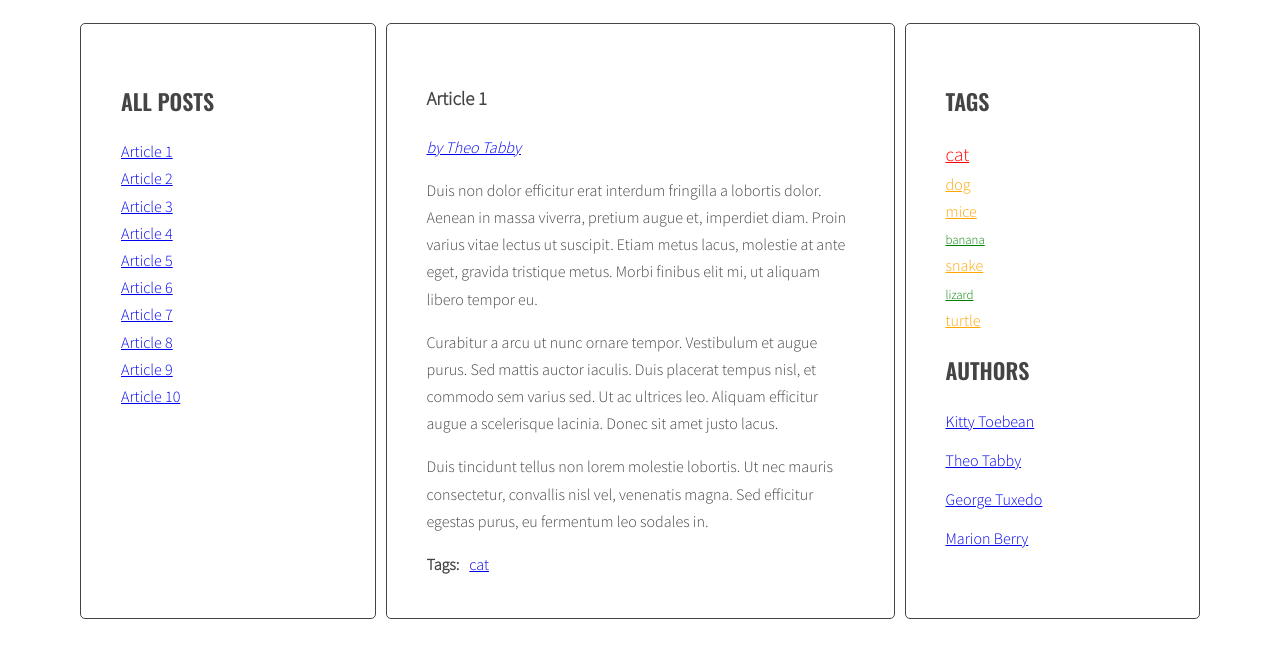
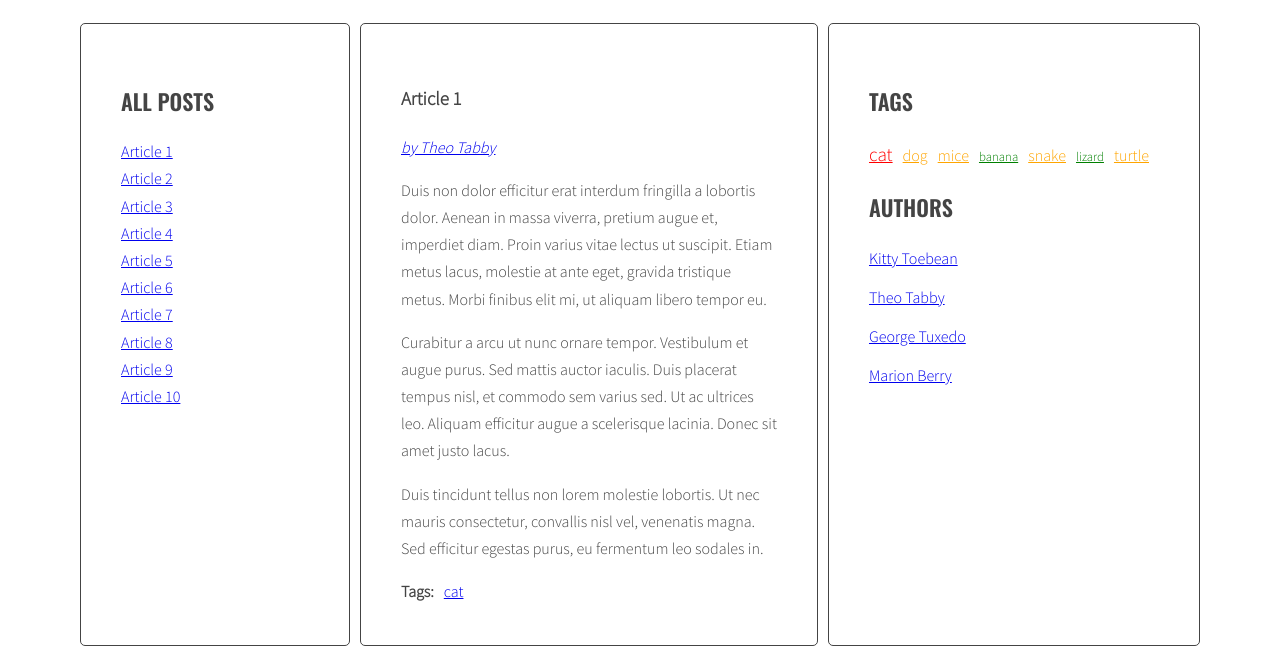
Before and after one commit to jakubhfake/javascript-blog, a website: page index.html in a window 1280 px wide. Shown: the part 220-874 px from the top of the page. Before the commit the page ends 847 px from the top, so only its background shows below. Drawn offline with nearby package versions, Linux system fonts and the light colour scheme.

```diff
--- a/js/script.js
+++ b/js/script.js
@@ -14,6 +14,7 @@
   cloudClassCount: 5,
   cloudClassPrefix: 'tag-size-',
 };
+// Dokończyć dodawanie obiektów zgodnie z wytycznymi na końcu modułu 7.3
 
 const titleClickHandler = function (event) {
   event.preventDefault();
--- a/sass/style.scss
+++ b/sass/style.scss
@@ -132,8 +132,9 @@
 
 /* Cloud Tags */
 
-.sidebar .tags{
+.sidebar .tags li{
   display: inline;
+  padding-right: 10px;
 }
 
 .tag-size-1 {
```
Also changed, not shown: css/style.css, 1 other file.
